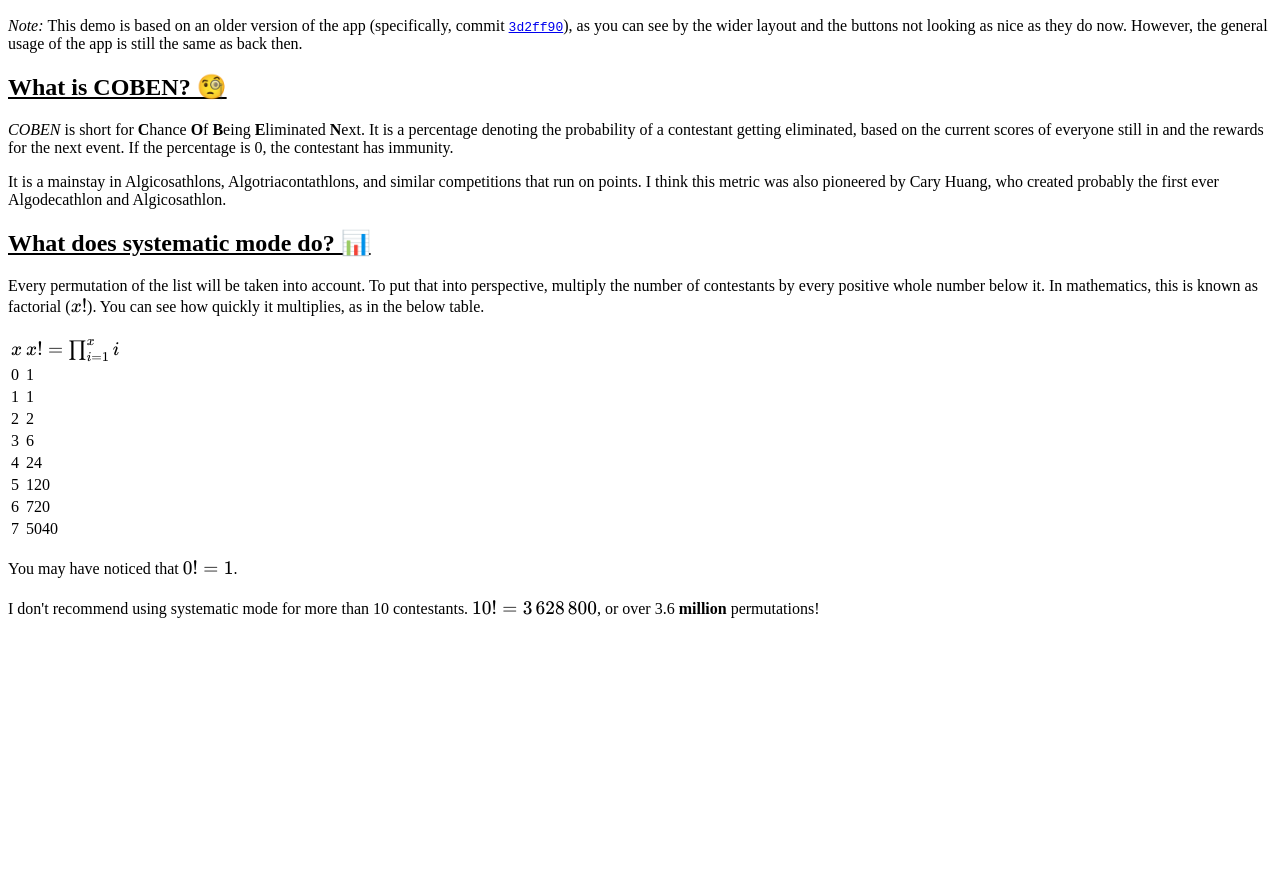
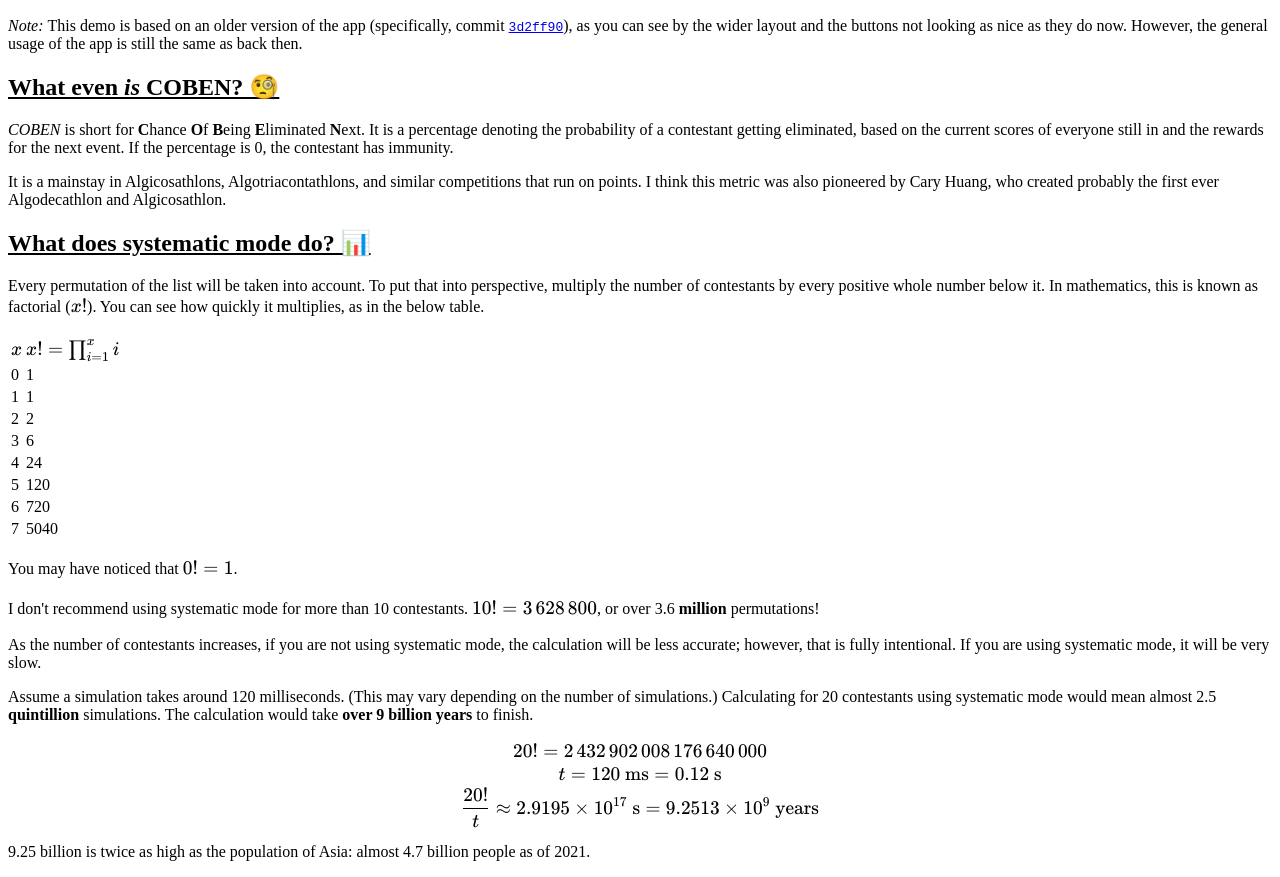
Before and after one commit to C-Ezra-M/coben-calc, a website with bundled scripts: page public/faq.html in a window 1280 px wide. Shown: the part 1040-1917 px from the top of the page. Before the commit the page ends 1676 px from the top, so only its background shows below. Built offline with nearby package versions, Linux system fonts and the light colour scheme; a web font is replaced by a local one.

Commit message:
update FAQ page

```diff
--- a/public/faq.html
+++ b/public/faq.html
@@ -50,12 +50,44 @@
             <p><em>Note: </em> This demo is based on an older version of the app (specifically, commit <code><a href="https://github.com/C-Ezra-M/coben-calc/commit/3d2ff9012cd6f863f646fe58eee489209aef36de">3d2ff90</a></code>), as you can see by the wider layout and the buttons not looking as nice as they do now. However, the general usage of the app is still the same as back then.</p>
         </section>
         <section>
-            <h2 id="coben">What is COBEN? 🧐</h2>
+            <h2 id="coben">What even <em>is</em> COBEN? 🧐</h2>
             <p><dfn>COBEN</dfn> is short for <b>C</b>hance <b>O</b>f <b>B</b>eing <b>E</b>liminated <b>N</b>ext. It is a percentage denoting
             the probability of a contestant getting eliminated, based on the current scores of everyone still in and the
             rewards for the next event. If the percentage is 0, the contestant has immunity.</p>
             <p>It is a mainstay in Algicosathlons, Algotriacontathlons, and similar competitions that run on points. I think this metric was also pioneered by Cary Huang, who created probably the first ever Algodecathlon and Algicosathlon.</p>
         </section>
+        <!--<section>
+            <h2 id="algorithm">How does the COBEN algorithm work? 🔢</h2>
+            <p>To quote <a href="https://github.com/C-Ezra-M/coben-impls/blob/main/COBEN-ALGO.md">my own description</a> of the algorithm:</p>
+            <ol>
+                <li>Getting input</li>
+                <ol>
+                    <li>Let $S$ be the list of current scores, or a table, with the keys being
+    the contestants' names, and the values being the scores.</li>
+                    <li>Let $N$ be the list of scores for the next event.</li>
+                    <ul>
+                        <li>If the scores are not static, let $N$ be $N_i = m$, where $m$ is the maximum score that can be received in this event.</li>
+                    </ul>
+                    <li>Assert that $S$ and $N$ have equal length. If the assertion fails, exit early.</li>
+                </ol>
+                <li>Calculating the COBEN</li>
+                <ol>
+                    <li>Setup</li>
+                    <ol>
+                        <li>Let $r$ be $\bar{S} + \bar{N}$, with the top bar denoting arithmetic mean of the list's (or table's) values.</li>
+                        <li>Let $D$ be the list (or table) of inverse differences, defined as $D_i = \max\left(0, \dfrac{1}{S_i} - \dfrac{1}{r}\right)$.</li>
+                        <li>Let $C$ be an empty list (or table).</li>
+                    </ol>
+                    <li>For each $s$ of $S$:</li>
+                    <ol>
+                        <li>If $s \ge r$, append immunity for $\left\lfloor\dfrac{s}{r}\right\rfloor$ events to $C$.</li>
+                        <li>Otherwise, append COBEN equal to $\dfrac{100\%}{s \times \sum D_i}$ to $C$. ($\sum D_i$ is the sum of $D$'s values.)</li>
+                    </ol>
+                </ol>
+                <li>Output $C$.</li>
+            </ol>
+            <p>The linked page has a flow chart as well, but it needs work, so I am not including it here.</p>
+        </section>-->
         <section>
             <h2 id="systematic">What does systematic mode do? 📊</h2>
             <p>Every permutation of the list will be taken into account. To put that into perspective, multiply the number of contestants by every positive whole number below it. In mathematics, this is known as factorial ($x!$). You can see how quickly it multiplies, as in the below table.</p>
@@ -98,9 +130,15 @@
                     <td>5040</td>
                 </tr>
                 </tbody>
-                </table>
+            </table>
             <p>You may have noticed that $0! = 1$.</p>
             <p>I don't recommend using systematic mode for more than 10 contestants. $10! = 3\,628\,800$, or over 3.6 <strong>million</strong> permutations!</p>
+            <p>As the number of contestants increases, if you are not using systematic mode, the calculation will be less accurate; however, that is fully intentional. If you are using systematic mode, it will be very slow.</p>
+            <p>Assume a simulation takes around 120 milliseconds. (This may vary depending on the number of simulations.) Calculating for 20 contestants using systematic mode would mean almost 2.5 <strong>quintillion</strong> simulations. The calculation would take <strong>over 9 billion years</strong> to finish.</p>
+            $$20! = 2\,432\,902\,008\,176\,640\,000 \\
+            t = 120 \mathrm{\ ms} = 0.12 \mathrm{\ s} \\
+            \frac{20!}{t} \approx 2.9195 \times 10^{17} \mathrm{\ s} = 9.2513 \times 10^{9} \mathrm{\ years}$$
+            <p>9.25 billion is twice as high as the population of Asia: almost 4.7 billion people as of 2021.</p>
         </section>
     </main>
 </body>
```
